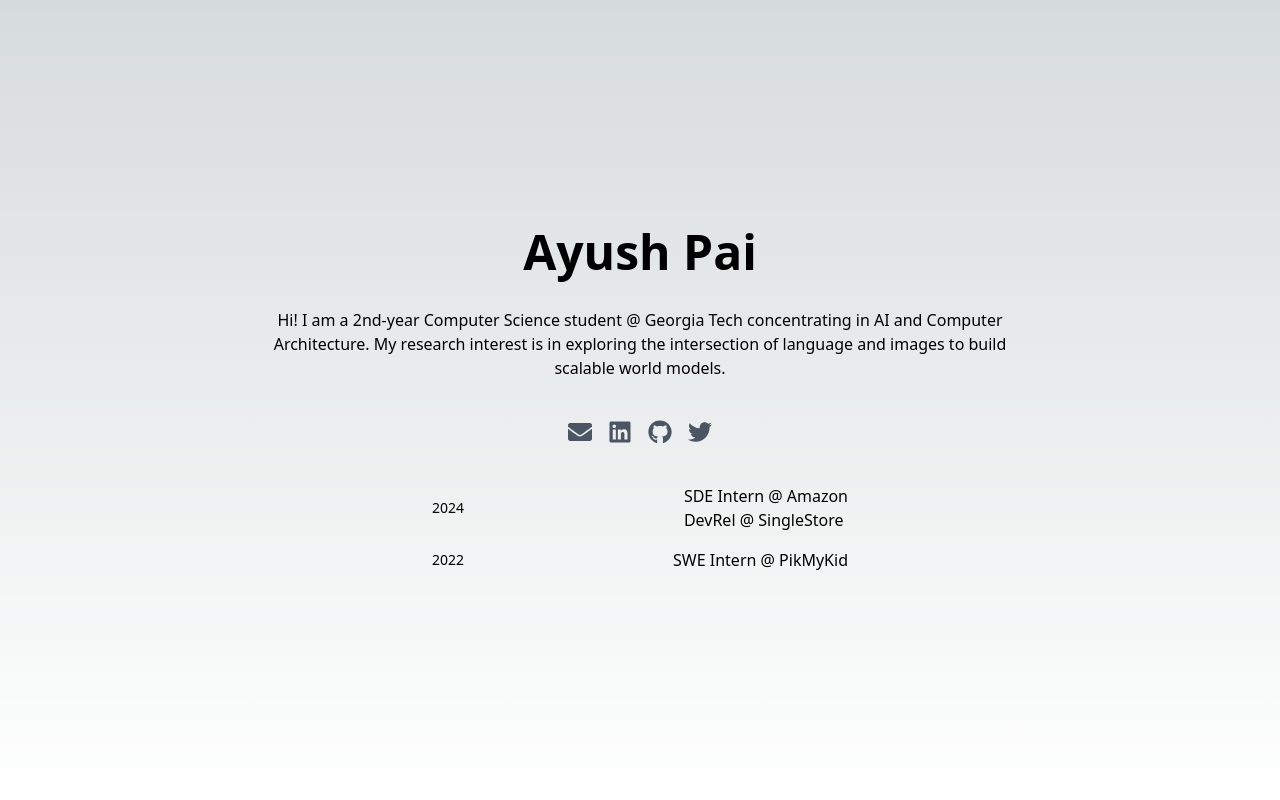
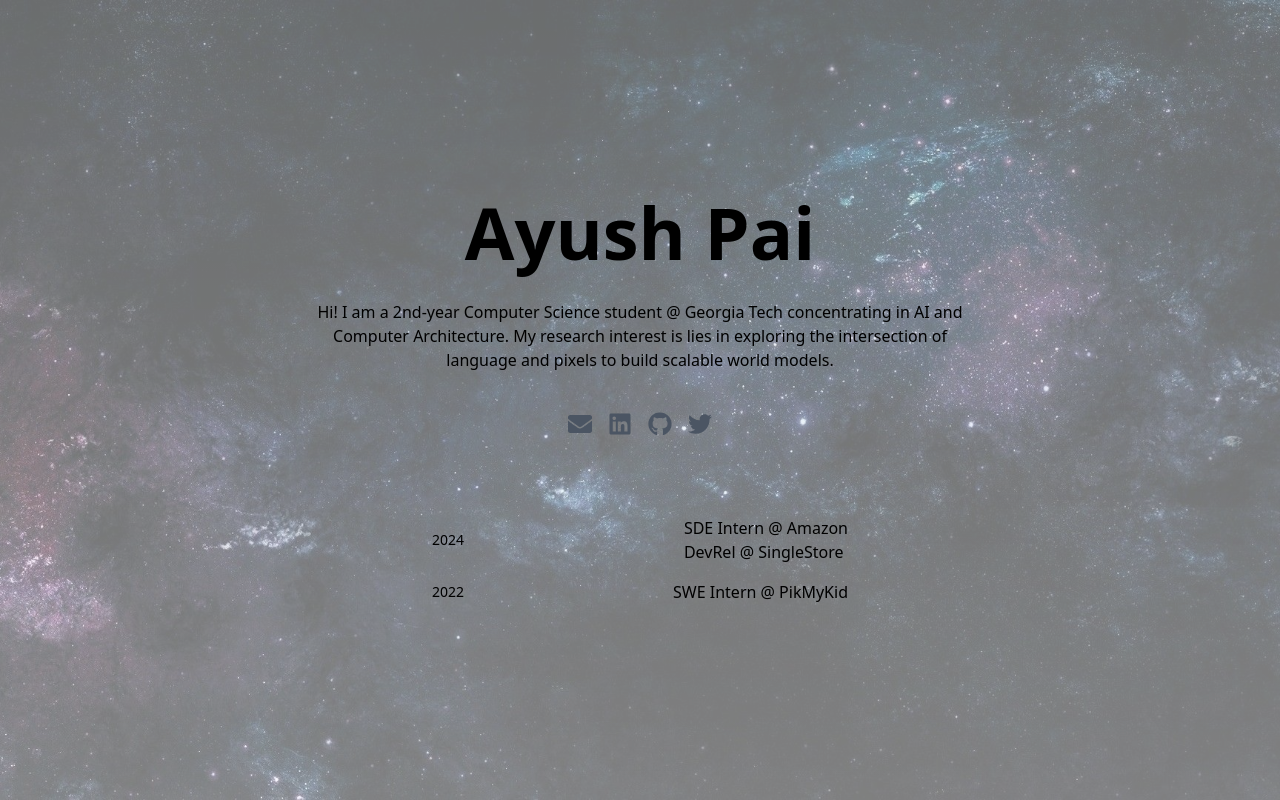
Before and after one commit to ayushpai/ayushpai.github.io, a Next.js app: page / in a window 1280 px wide. Built offline with nearby package versions, Linux system fonts and the light colour scheme.

Commit message:
added background image, made visual changes

```diff
--- a/src/app/globals.css
+++ b/src/app/globals.css
@@ -18,12 +18,32 @@
 
 body {
   color: rgb(var(--foreground-rgb));
+  position: relative;
+  min-height: 100vh;
+}
+
+body::before {
+  content: '';
+  position: absolute;
+  top: 0;
+  left: 0;
+  width: 100%;
+  height: 100%;
+  background-image: url('/stars.jpeg');
+  background-size: cover;
+  background-position: center;
+  opacity: 0.5; /* 20% opacity */
+  z-index: -1;
+}
+
+body {
   background: linear-gradient(
       to bottom,
       transparent,
       rgb(var(--background-end-rgb))
     )
     rgb(var(--background-start-rgb));
+  background-attachment: fixed; /* Ensure gradient stays in place while scrolling */
 }
 
 @layer utilities {
--- a/src/app/layout.tsx
+++ b/src/app/layout.tsx
@@ -2,7 +2,7 @@ import './globals.css';
 
 export const metadata = {
   title: "Ayush Pai",
-  description: "Ayush Pai's personal website.",
+  description: "Hi, I'm Ayush Pai. I am currently 2nd-year Computer Science student at Georgia Tech. Incoming SDE Intern at Amazon.",
   icons: {
     icon: 'favicon.png', // /public path
   },
--- a/src/app/page.tsx
+++ b/src/app/page.tsx
@@ -1,16 +1,17 @@
+import Head from "next/head";
 import { FaEnvelope, FaLinkedin, FaGithub, FaTwitter } from "react-icons/fa";
 
 export default function Home() {
   return (
-    <main className="flex min-h-screen flex-col items-center justify-center p-4">
-      <div className="text-center">
-        <h1 className="text-5xl font-bold mb-8">Ayush Pai</h1>
+      <main className="flex min-h-screen flex-col items-center justify-center p-4">
+        <div className="text-center">
+          <h1 className="text-7xl font-bold mb-8">Ayush Pai</h1>
 
-        <div className="text-justify-center mx-auto max-w-3xl mb-10">
-          <p className="text-md">Hi! I am a 2nd-year Computer Science student @ Georgia Tech concentrating in AI and Computer Architecture. My research interest is in exploring the intersection of language and images to build scalable world models.</p>
+        <div className="text-justify-center mx-auto max-w-2xl mb-10">
+          <p className="text-md">Hi! I am a 2nd-year Computer Science student @ Georgia Tech concentrating in AI and Computer Architecture. My research interest is lies in exploring the intersection of language and pixels to build scalable world models.</p>
         </div>
 
-        <div className="flex justify-center gap-4 mb-10">
+        <div className="flex justify-center gap-4 mb-20">
           <a href="mailto:ayushpai@gatech.edu" aria-label="Email" className="text-gray-600 dark:text-gray-300 hover:text-gray-500 dark:hover:text-gray-400">
             <FaEnvelope size={24} />
           </a>
```
Also changed, not shown: public/stars.jpeg (added).
